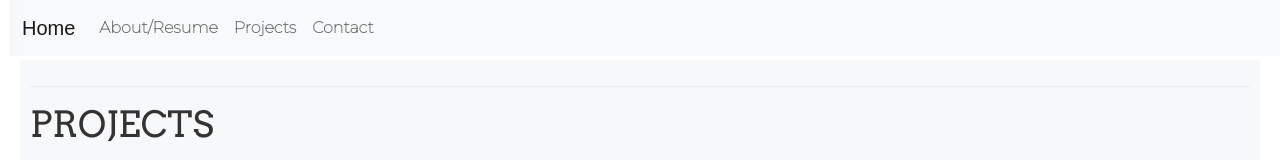
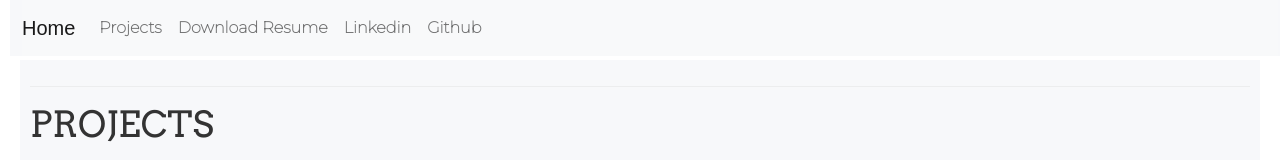
Before and after one commit to Damiieibikun/Damiieibikun.github.io, a plain HTML site: page projects.html in a window 1280 px wide. Shown: the top 160 px of the page. Drawn offline with nearby package versions, Linux system fonts and the light colour scheme; a web font is replaced by a local one.

Commit message:
changes to links

```diff
--- a/projects.html
+++ b/projects.html
@@ -28,14 +28,20 @@
         </button>
         <div class="collapse navbar-collapse" id="navbarNav">
           <ul class="navbar-nav">
-            <li class="nav-item">
-              <a class="nav-link" href="https://damiieibikun.github.io/about.html">About/Resume</a>
-            </li>
+
             <li class="nav-item">
               <a class="nav-link" href="https://damiieibikun.github.io/projects.html">Projects</a>
             </li>
+
             <li class="nav-item">
-              <a class="nav-link" href="https://damiieibikun.github.io/contact.html">Contact</a>
+              <a class="nav-link" href="https://damiieibikun.github.io/DAMILOLA IBIKUNLE.pdf" target="_blank">Download Resume</a>
+            </li>
+
+            <li class="nav-item">
+              <a class="nav-link" href="https://www.linkedin.com/in/damilola-ibikunle-336971106" target="_blank">Linkedin</a>
+            </li>
+            <li class="nav-item">
+              <a class="nav-link" href="https://github.com/Damiieibikun" target="_blank">Github</a>
             </li>
           </ul>
         </div>
```
Also changed, not shown: about.html (+10 -4 lines), index.html (+10 -4 lines).
